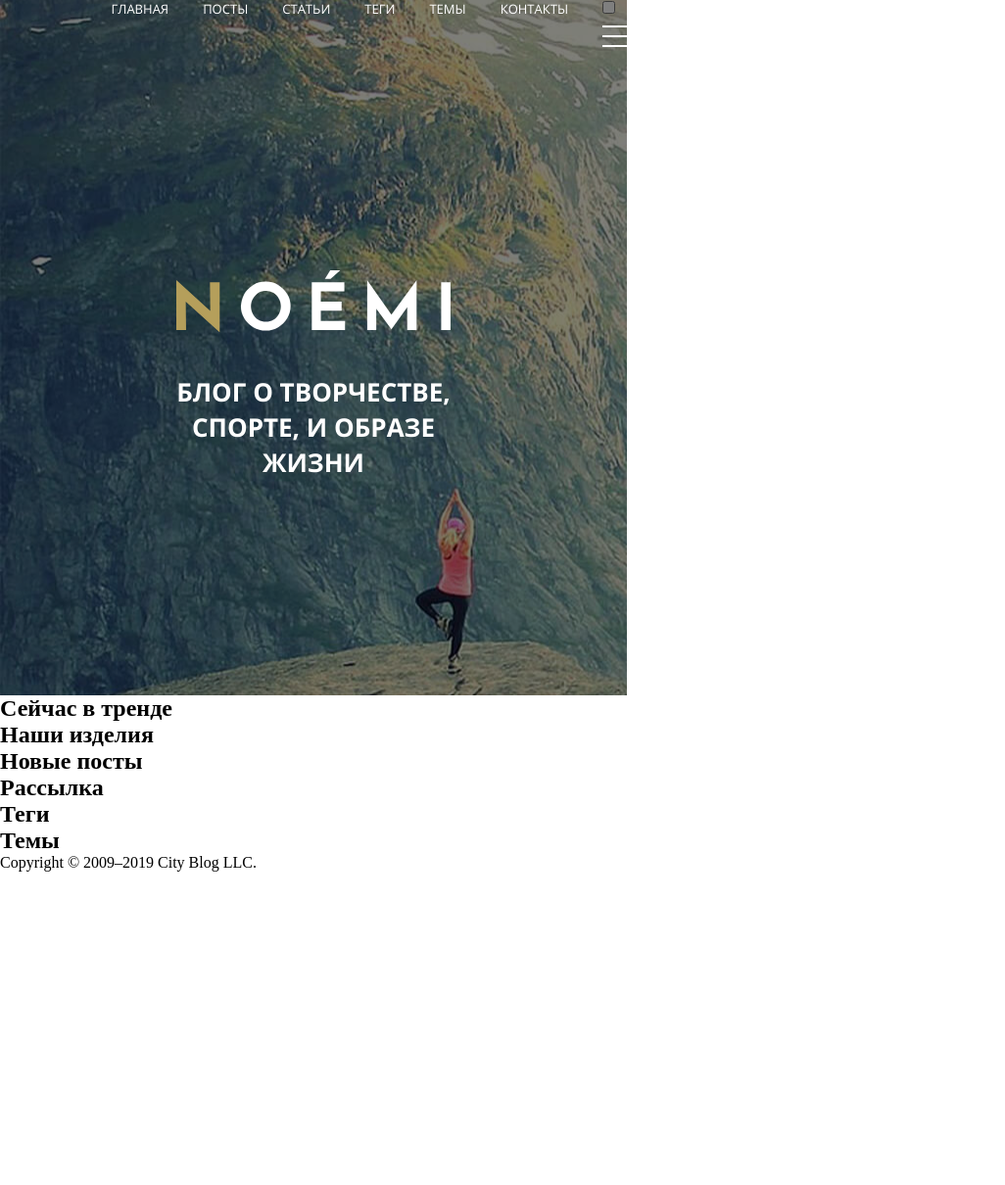
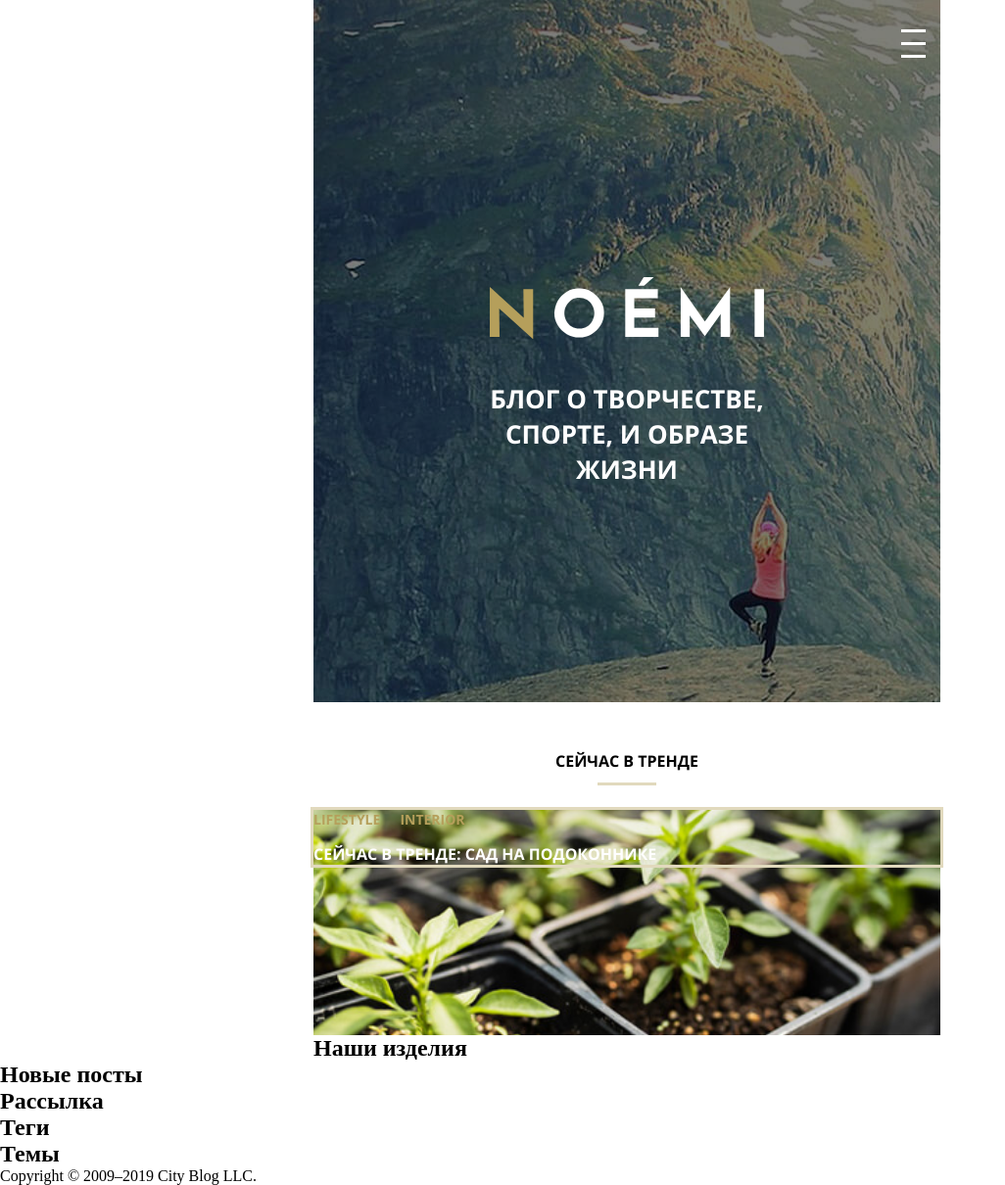
Before and after one commit to tashakibanova/mq-diplom, a plain HTML site: page index.html in a window 1280 px wide. Shown: the whole page at 98% size, without its empty margins (0-1026 px from the left). Before the commit the page ends 890 px from the top, so only its background shows below. Drawn offline with Linux system fonts and the light colour scheme; files whose address does not match are found by name.

Commit message:
Add files via upload

```diff
--- a/css/style.css
+++ b/css/style.css
@@ -20,8 +20,8 @@
   font-weight: 800;
   src: url(../fonts/OpenSans-Bold.ttf);
 }
+/***ХЭДЕР***/
 .header {
-	min-width: 320px;
 	max-width: 640px;
 	background-image: url(../images/banner-mobile.jpg);
 	background-repeat: no-repeat;
@@ -30,6 +30,7 @@
   position: relative;
   display: block;
   padding-bottom: 220px;
+  margin: 0 auto;
 }
 .header::before {
   content: "";
@@ -45,6 +46,9 @@
 .menu {
   display: flex;
   justify-content: flex-end;
+  width: 100%;
+  padding-right: 15px;
+  padding-top: 30px;
 }
 .menu__list {
   display: flex;
@@ -52,8 +56,9 @@
   font-size: 13px;
   position: relative;
   z-index: 2;
+  visibility: hidden;
 }
-.menu__item {
+/*.menu__item {
   list-style-type: none;
   margin-right: 35px;
   cursor: pointer;
@@ -65,32 +70,31 @@
 }
 .menu__link:hover {
   text-decoration: underline;
+}*/
+.burger__menu {
+  position: relative;
+  cursor: pointer;
+  background-color: transparent;
+  border: none;
 }
 .burger__image {
   display: block;
-  position: relative;
-  box-sizing: border-box;
   width: 25px;
-  height: 2px;
+  height: 3px;
   background-color: white;
 }
 .burger__image:nth-child(2n) {
-  margin-top: 8px;
-  margin-bottom: 8px;
-}
-.checkbox {
-  position: absolute;
-  clip: rect(1px, 1px, 1px, 1px);
-  height: 1px;
-  width: 1px;
+  margin-top: 10px;
+  margin-bottom: 10px;
 }
 .logo {
   width: 280px;
+  display: block;
   position: relative;
   z-index: 2;
-  display: block;
-  padding-top: 220px;
-  margin: 0 auto;
+  margin-top: 220px;
+  margin-left: auto;
+  margin-right: auto;
 }
 .title {
   position: relative;
@@ -106,3 +110,78 @@
   font-size: 26px;
   text-align: center;
 }
+
+/***КОНТЕНТ***/
+main {
+  max-width: 640px;
+  margin: 0 auto;
+}
+.trend {
+  max-width: 640px;
+  margin-top: 45px;
+}
+.trend__title {
+  display: block;
+  margin: 0 auto;
+  text-align: center;
+}
+.trend__title__link {
+  font-family: "Open Sans Bold";
+  font-size: 16px;
+  text-transform: uppercase;
+  color: black;
+  text-decoration: none;
+}
+.trend__title::after {
+  content: "";
+  height: 3px;
+  width: 60px;
+  background-color: #e1d9bd;
+  margin: 0 auto;
+  display: block;
+  margin-top: 10px;
+  margin-bottom: 25px;
+}
+.trend__post {
+  max-width: 640px;
+  height: 230px;
+  background-image: url(../images/trend1.jpg);
+  background-repeat: no-repeat;
+  background-size: cover;
+  background-position: center;
+  display: block;
+}
+.trend__post__info {
+  outline: 3px solid #e1d9bd;
+}
+.trend__tags {
+  list-style-type: none;
+  display: flex;
+}
+.trend__tag {
+  margin-right: 20px;
+  margin-bottom: 15px;
+}
+.trend__tag:last-child {
+  margin-right: 0;
+}
+.tag {
+  text-decoration: none;
+  font-family: "Open Sans Bold";
+  text-transform: uppercase;
+  color: #b59f5b;
+  font-size: 14px;
+}
+.tag:hover {
+  text-decoration: underline;
+}
+.trend__link {
+  font-family: "Open Sans Bold";
+  text-transform: uppercase;
+  font-size: 16px;
+  color: white;
+  text-decoration: none;
+}
+.trend__link:hover {
+  color: #b59f5b;
+}
--- a/index.html
+++ b/index.html
@@ -30,12 +30,11 @@
           </li>
         </ul>
         <div class="burger">
-        	<label class="burger__menu">
-        		<input type="checkbox">
+        	<button class="burger__menu">
         		<span class="burger__image"></span>
         		<span class="burger__image"></span>
         		<span class="burger__image"></span>
-        	</label>
+        	</button>
         </div>
     </nav>
     <a href="#0">
@@ -46,13 +45,29 @@
 	</div>
 </header>
 
+<main>
+	<section class="trend">
+	  <h2 class="trend__title"><a href="#0" class="trend__title__link">Сейчас в тренде</a></h2>
+	  <article class="trend__post">
+	  	<div class="trend__post__info">
+		<ul class="trend__tags">
+			<li class="trend__tag">
+				<a href="#0" class="tag">Lifestyle</a>
+			</li>
+			<li class="trend__tag">
+				<a href="#0" class="tag">Interior</a>
+			</li>
+		</ul>
+		<h3><a href="#0" class="trend__link">Сейчас в тренде: сад на подоконнике</a></h3>
+		</div>
+	  </article>
+	</section>
+	<h2>Наши изделия</h2>
+</main>
 
 
 
-<content>
-	<h2>Сейчас в тренде</h2>
-	<h2>Наши изделия</h2>
-</content>
+
 <aside>
 	<h2>Новые посты</h2>
 	<h2>Рассылка</h2>
```
